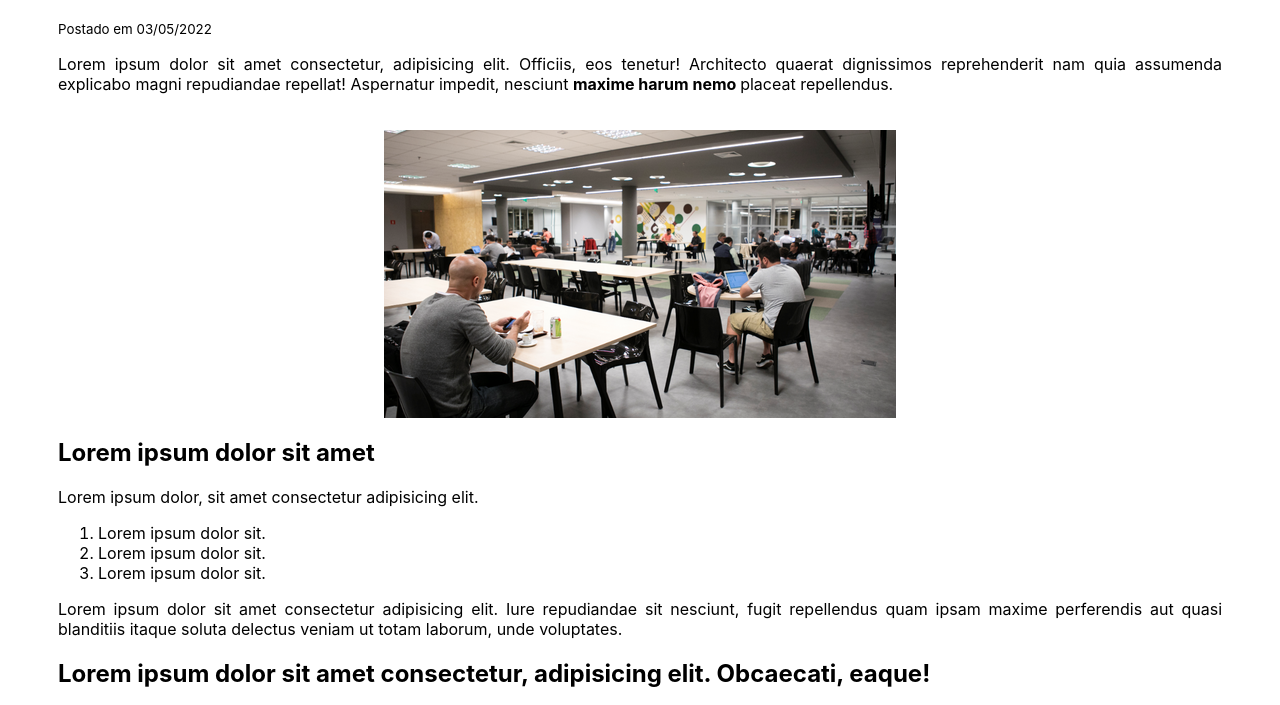
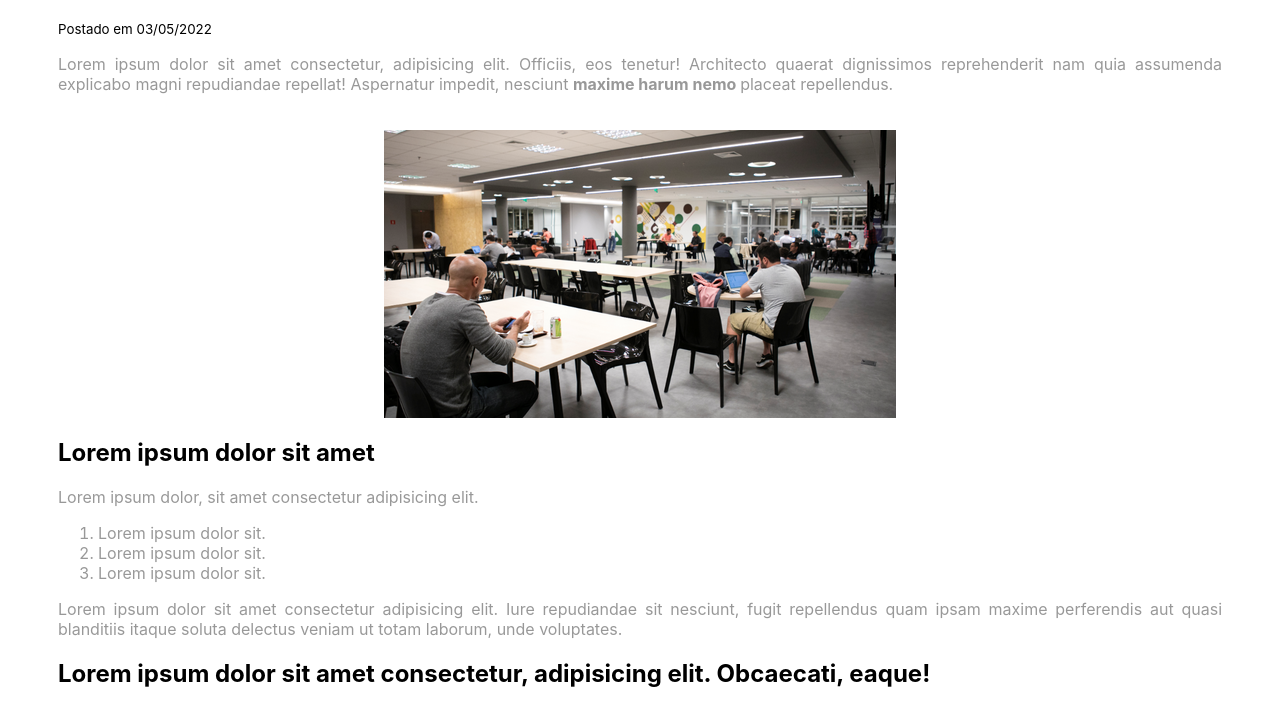
Before and after one commit to alesilvabrazil/DHNEWS, a plain HTML site: page index.html in a window 1280 px wide. Shown: the part 80-785 px from the top of the page. Drawn offline with Linux system fonts and the light colour scheme.

Commit message:
opacidade do texto

```diff
--- a/style.css
+++ b/style.css
@@ -26,6 +26,7 @@ p {
         text-align: justify;
         width: 100%;
         justify-content:first baseline;
+        opacity: 0.4;
 }
 
 .container{
@@ -43,3 +44,7 @@ p {
 p footer{
     text-align: center;
 }
+
+li{
+    opacity: 0.4;
+}
```
